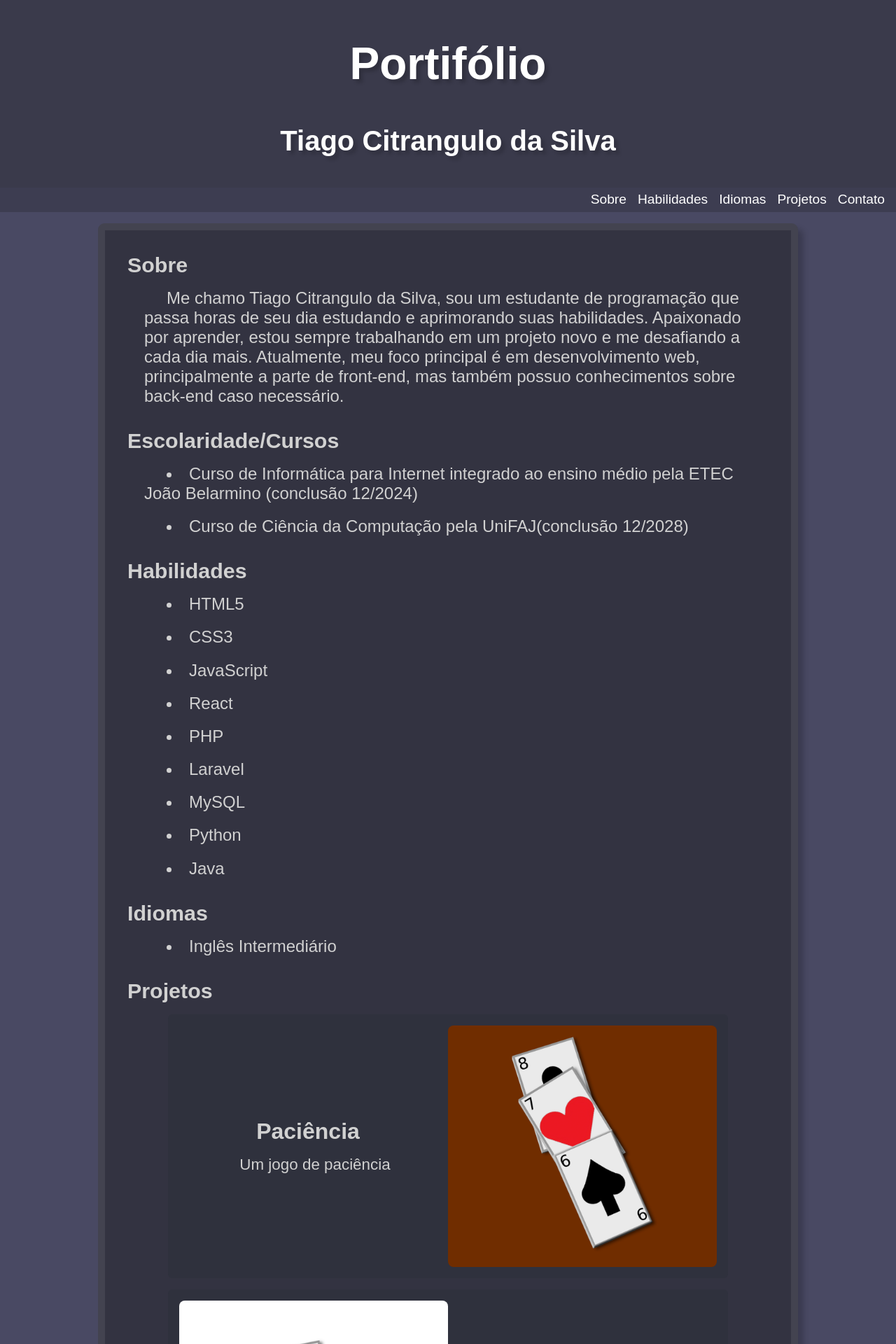
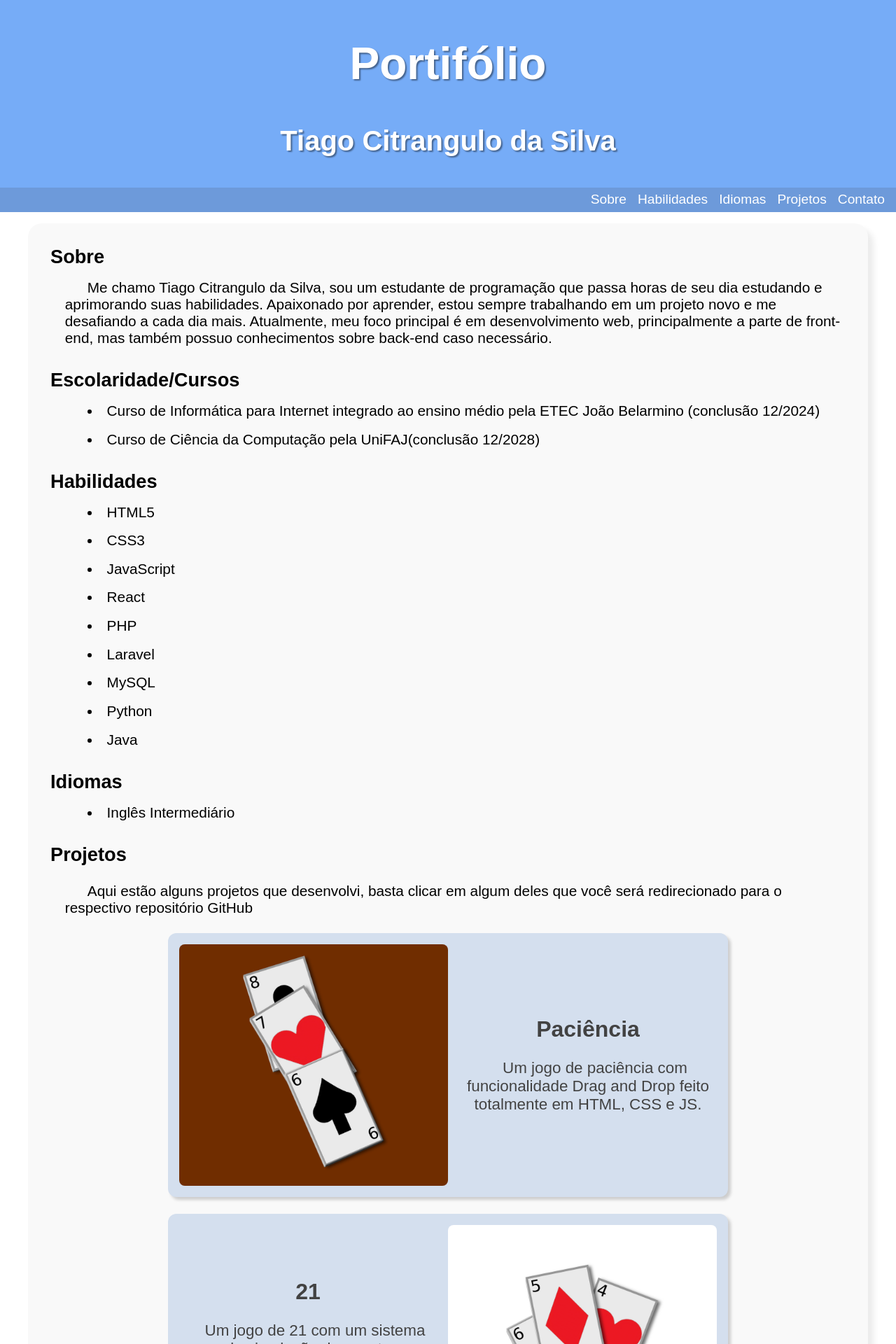
Before and after one commit to TiagoCitranguloDaSilva/tiagocitrangulodasilva.github.io, a React (Vite) app: page / in a window 1280 px wide. Shown: the top 1920 px of the page at 70% size. Built offline with nearby package versions, Linux system fonts and the light colour scheme.

Commit message:
Melhorando o estilo da página

```diff
--- a/src/Footer/Footer.css
+++ b/src/Footer/Footer.css
@@ -1,5 +1,5 @@
 :root {
-    --corFooter: #3a3a4b;
+    --corFooter: #76acf7;
 }
 
 footer {
@@ -24,6 +24,10 @@ footer a {
     transition: transform .3s ease;
 }
 
+footer a::before{
+    content: "🔗 ";
+}
+
 footer a:hover{
     transform: scale(1.05);
 }
@@ -33,3 +37,20 @@ footer div{
     grid-template-rows: max-content 1fr;
     gap: .5em;
 }
+
+@media screen and (width < 700px) {
+    footer{
+        display: flex;
+        flex-direction: column;
+        gap: 1.5em;
+        padding: 2em 0;
+    }
+
+    footer h2{
+        font-size: 1.7rem;
+    }
+
+    footer a{
+        font-size: 1.3rem;
+    }
+}
--- a/src/Header/Header.css
+++ b/src/Header/Header.css
@@ -1,6 +1,7 @@
 
 :root{
-    --corHeader: #3a3a4b;
+    --corHeader: #76acf7;
+    --colorFont: white;
 }
 
 header{
@@ -24,21 +25,44 @@ header{
 
 header h1{
     text-align: center;
-    color: white;
+    color: var(--colorFont);
     margin: .3em;
     padding: .3em .2em;
     font-size: 4rem;
     border-radius: 8px;
-    /* background-color:#2b2b2b6a; */
-    text-shadow: 5px 5px 5px rgba(0, 0, 0, .18);
+    text-shadow: 2px 2px 2px rgba(0, 0, 0, 0.433);
 }
 
 header h2{
     text-align: center;
-    color: white;
+    color: var(--colorFont);
     padding: .3em .2em;
     border-radius: 8px;
-    /* background-color:#2b2b2b6a; */
-    text-shadow: 5px 5px 5px rgba(0, 0, 0, .18);
+    text-shadow: 2px 2px 2px rgba(0, 0, 0, 0.433);
     font-size: 2.5rem;
 }
+
+#menuButton{
+    display: none;
+    position: absolute;
+    background-image: url("/img/menu.png");
+    width: 45px;
+    height: 45px;
+    top: 1em;
+    right: 1em;
+    background-size: cover;
+    background-position: center center;
+    z-index: 1;
+}
+
+@media screen and (width < 700px){
+
+    header{
+        padding-top: 10px;
+        grid-template-rows: 1fr;
+    }
+
+    #menuButton{
+        display: block;
+    }
+}
--- a/src/Header/Header.jsx
+++ b/src/Header/Header.jsx
@@ -1,16 +1,26 @@
 
 import NavBar from "./nav/NavBar.jsx";
+import Menu from "./Menu/Menu.jsx"
 import "./Header.css"
 
 function Header() {
 
+    let handleShowHamburguerMenu = () => {
+        document.querySelector("body").style.overflow = "hidden"
+        document.querySelector("#menu").style.display = "block"
+        document.querySelector("#menu").classList.add("showMenu")
+    }
+
     return (
 
         <header>
+            <Menu />
+            <div id="menuButton" onClick={handleShowHamburguerMenu}></div>
             <div className="titulos">
                 <h1>Portifólio</h1>
                 <h2>Tiago Citrangulo da Silva</h2>
             </div>
+
             <NavBar />
         </header>
 
--- /dev/null
+++ b/src/Header/Menu/Menu.css
@@ -0,0 +1,52 @@
+#menu {
+    /* display: none; */
+    position: absolute;
+    right: 0;
+    top: 0;
+    height: 100svh;
+    width: 0;
+    background-color: #69a5f9;
+    overflow: hidden;
+    transition: width .2s;
+    z-index: 2;
+}
+
+#xButton {
+    background-image: url("/img/x.png");
+    width: 45px;
+    height: 45px;
+    background-position: center center;
+    background-size: cover;
+    position: absolute;
+    right: 1em;
+    top: 1em;
+}
+
+#menu.showMenu {
+    width: 100svw;
+}
+
+#menu:not(.showMenu) #xButton {
+    display: none;
+}
+
+#menu ul {
+    margin-top: 120px;
+}
+
+#menu ul li {
+    width: 100%;
+    height: 5em;
+    border: 8px solid #599dfc;
+    display: flex;
+    align-items: center;
+    justify-content: center;
+
+}
+
+#menu ul li a {
+    color: white;
+    font-size: 2.1rem;
+    font-weight: bold;
+    text-decoration: none;
+}
--- /dev/null
+++ b/src/Header/Menu/Menu.jsx
@@ -0,0 +1,35 @@
+import "./Menu.css";
+
+function Menu(){
+
+    let handleCloseHamburguerMenuSlowly = () => {
+        document.querySelector("body").style.overflow = "auto"
+        document.querySelector("#menuButton").style.display = "block"
+        document.querySelector("#menu").classList.remove("showMenu")
+    }
+
+    let handleCloseHamburguerMenu = () => {
+        document.querySelector("body").style.overflow = "auto"
+        document.querySelector("#menu").style.display = "none"
+        document.querySelector("#menu").classList.remove("showMenu")
+        setTimeout(() => {
+            document.querySelector("#menu").style.display = "block"
+        }, 300)
+    }
+
+    return(
+        <div id="menu">
+            <div id="xButton" onClick={handleCloseHamburguerMenuSlowly}></div>
+            <ul>
+                <li><a href="#sobre" onClick={handleCloseHamburguerMenu}>Sobre</a></li>
+                <li><a href="#habilidades" onClick={handleCloseHamburguerMenu}>Habilidades</a></li>
+                <li><a href="#idiomas" onClick={handleCloseHamburguerMenu}>Idiomas</a></li>
+                <li><a href="#projetos" onClick={handleCloseHamburguerMenu}>Projetos</a></li>
+                <li><a href="#contato" onClick={handleCloseHamburguerMenu}>Contato</a></li>
+            </ul>
+        </div>
+    )
+
+}
+
+export default Menu
--- a/src/Header/nav/NavBar.css
+++ b/src/Header/nav/NavBar.css
@@ -1,6 +1,6 @@
 
 :root{
-    --corNavBar: #3d3d51;
+    --corNavBar: #6d9ada;
 }
 
 nav{
@@ -37,3 +37,9 @@ nav ul li:hover{
     transform: scale(1.05);
     color: white;
 }
+
+@media screen and (width < 700px) {
+    nav{
+        display: none;
+    }
+}
--- a/src/Principal/Principal.css
+++ b/src/Principal/Principal.css
@@ -1,23 +1,23 @@
 
 
 :root{
-    --corMain: #333341;
+    --corMain: #f9f9f9;
 }
 
 main{
     margin: 1em;
     background-color: var(--corMain);
-    border: 10px solid #434350;
-    border-radius: 9px;
+    /* border: 10px solid #434350; */
+    border-radius: 20px;
     padding: 2em;
-    box-shadow: 8px 8px 8px rgba(0, 0, 0, .2);
-    color: #d1d1d1;
+    box-shadow: 8px 8px 8px rgba(0, 0, 0, .08);
+    color: black;
     display: flex;
     align-items: center;
     justify-content: center;
     gap: 2em;
     flex-direction: column;
-    max-width: 1000px;
+    max-width: 1200px;
 }
 
 main > div{
@@ -29,13 +29,13 @@ main > div{
 
 main div h2{
     text-align: left;
-    font-size: 1.9rem;
+    font-size: 1.7rem;
 }
 
 main > div > p, main > div > ul{
     text-indent: 2rem;
     margin-left: 1em;
-    font-size: 1.5rem;
+    font-size: 1.3rem;
 }
 
 main ul{
@@ -44,3 +44,14 @@ main ul{
     flex-direction: column;
     gap: .8em;
 }
+
+#projetos{
+    gap: 1.5em;
+}
+
+@media screen and (width < 750px){
+    main{
+        margin: 0;
+        border-radius: 0;
+    }
+}
--- a/src/Principal/Principal.jsx
+++ b/src/Principal/Principal.jsx
@@ -10,8 +10,15 @@ export {contextoProjeto};
 function Principal(){
 
     const projetos = [
-        {nomeProjeto: "Paciência", linkRepositorio: "https://github.com/TiagoCitranguloDaSilva/Paciencia", linkImagem: "/img/pacienciaBanner.jpg", descricao: "Um jogo de paciência"},
-        {nomeProjeto: "21", linkRepositorio: "https://github.com/TiagoCitranguloDaSilva/21", linkImagem: "/img/21Banner.jpg", descricao: "Um jogo de 21"},
+        {
+            nomeProjeto: "Paciência",
+            linkRepositorio: "https://github.com/TiagoCitranguloDaSilva/Paciencia",
+            linkImagem: "/img/pacienciaBanner.jpg", descricao: "Um jogo de paciência com funcionalidade Drag and Drop feito totalmente em HTML, CSS e JS."
+        }, {
+            nomeProjeto: "21",
+            linkRepositorio: "https://github.com/TiagoCitranguloDaSilva/21",
+            linkImagem: "/img/21Banner.jpg", descricao: "Um jogo de 21 com um sistema de simulação de aposta (Puramente para fins de entretenimento) feito em HTML, CSS e JS."
+        },
         // {linkRepositorio: "", linkImagem: "", linkGithubPages: "", descricao: ""},
     ];
 
@@ -53,6 +60,7 @@ function Principal(){
 
             <div id="projetos">
                 <h2>Projetos</h2>
+                <p>Aqui estão alguns projetos que desenvolvi, basta clicar em algum deles que você será redirecionado para o respectivo repositório GitHub</p>
                 {projetos.map((projeto, key) =>
                     <contextoProjeto.Provider value={projeto} key={key}>
                         <Projeto />
--- a/src/Principal/Projeto/Projeto.css
+++ b/src/Principal/Projeto/Projeto.css
@@ -6,18 +6,21 @@ div.projeto{
     margin: auto;
     height: max-content;
     display: flex;
-    background-color: rgb(47, 49, 61);
+    background-color: #d4dfee;
     padding: 1em;
-    border-radius: 6px;
+    border-radius: 12px;
     gap: 1em;
     transition: transform, .3s ease;
     cursor: pointer;
     flex-direction: row;
+    color: rgb(66, 66, 66);
+    box-shadow: 4px 4px 4px rgba(0, 0, 0, .18);
 }
 
 
 div.projeto:hover{
     transform: scale(1.05);
+    box-shadow: 7px 7px 7px rgba(0, 0, 0, .18);
 }
 
 div.projeto img{
@@ -31,7 +34,8 @@ div.projeto div{
     justify-content: center;
     align-items: center;
     width: 50%;
-    gap: 1em;
+    gap: 1.5em;
+    padding: .5em;
 }
 
 div.projeto h3{
@@ -42,8 +46,26 @@ div.projeto h3{
 div.projeto p{
     text-indent: 20px;
     font-size: 1.4rem;
+    text-align: center;
+    text-overflow: ellipsis;
 }
 
 .projeto:nth-child(even){
     flex-direction: row-reverse;
 }
+
+@media screen and (width < 700px){
+    .projeto{
+        flex-direction: column !important;
+        width: 100%;
+    }
+
+    .projeto > div, .projeto > img{
+        width: 100% !important;
+    }
+
+    div.projeto:hover{
+        transform: scale(1);
+        box-shadow: 4px 4px 4px rgba(0, 0, 0, .18);
+    }
+}
--- a/src/index.css
+++ b/src/index.css
@@ -1,7 +1,7 @@
 
 
 :root{
-    --corBody: #494963;
+    --corBody: #ffffff;
 }
 
 *{
```
Also changed, not shown: public/img/menu.png (added), public/img/x.png (added).
